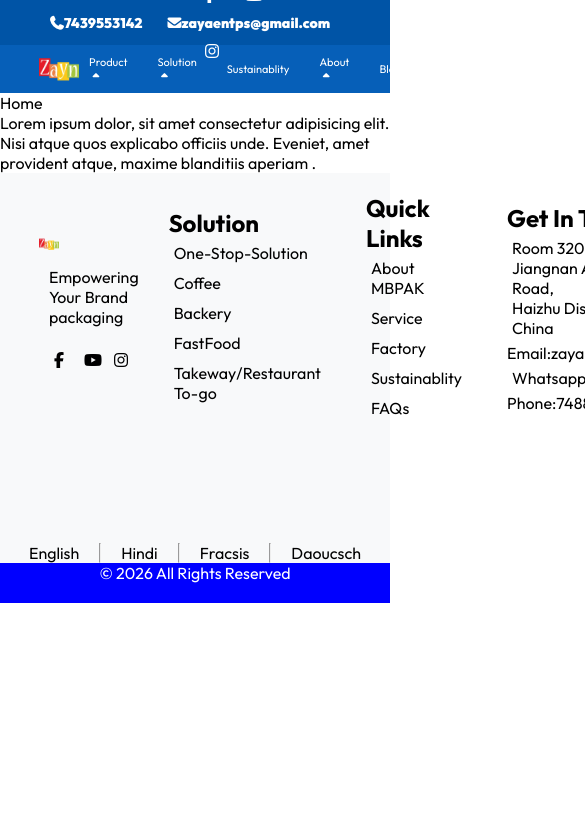
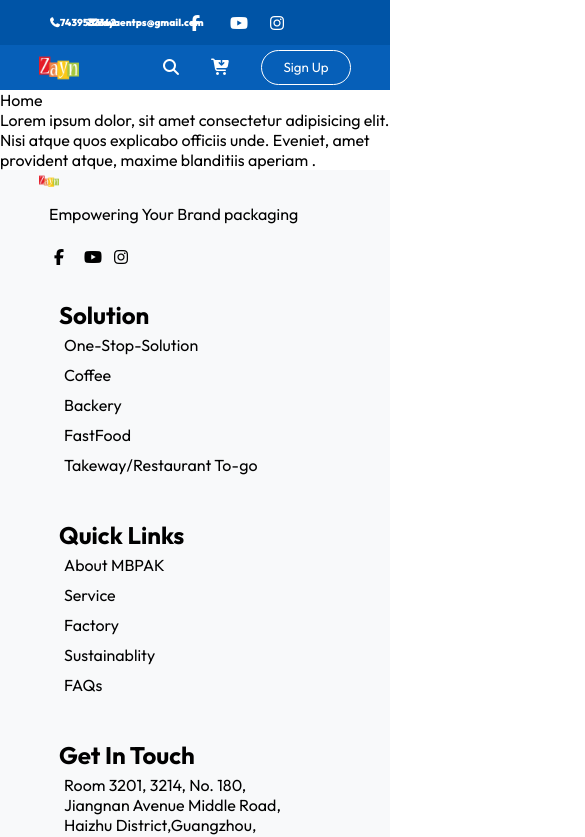
Before and after one commit to Mdd-sheikh/zayanpacking, a React (Vite) app in the folder frontend/zayanpack/: page / in a window 390 px wide. Shown: the top 837 px of the page, 585 px wide, since content can reach past the window. Built offline with nearby package versions, Linux system fonts and the light colour scheme; a web font is replaced by a local one.

Commit message:
fix line endings

```diff
--- a/frontend/zayanpack/src/components/footer/Footer.css
+++ b/frontend/zayanpack/src/components/footer/Footer.css
@@ -1,5 +1,5 @@
 .footer{
-    font-family: "poppins hosted"sans-serif;
+    font-family: "Outfit" sans-serif;
     background-color: rgb(248, 249, 250);
 
 }
@@ -52,3 +52,13 @@
     text-align: center;
     cursor: pointer;
 }
+
+@media (max-width:450px) {
+
+    .footer-container{
+        flex-wrap: wrap;
+    }
+    .right-footer-container{
+        flex-wrap: wrap;
+    }
+}
--- a/frontend/zayanpack/src/components/navbar/Navbar.css
+++ b/frontend/zayanpack/src/components/navbar/Navbar.css
@@ -1,5 +1,6 @@
 .navbar {
     width: 100%;
+    font-family: "Outfit" sans-serif;
 }
 
 .container-one {
@@ -15,7 +16,7 @@
 .left-nav-container header {
     display: flex;
     gap: 100px;
-    font-size: max(1.1vw, 14px);
+    font-size: max(1.1vw, 10px);
     color: white;
     font-weight: 100;
     margin-left: 50px;
@@ -89,3 +90,17 @@
     color: black;
     cursor: pointer;
 }
+
+@media (max-width:450px) {
+
+    .container-one{
+        gap: 50px;
+    }
+    .left-nav-container header{
+        gap: 25px;
+    }
+
+    .middle-nav-container-two{
+        display: none;
+    }
+}
--- a/frontend/zayanpack/src/components/navbar/Navbar.jsx
+++ b/frontend/zayanpack/src/components/navbar/Navbar.jsx
@@ -2,9 +2,9 @@ import React, { useEffect, useState } from 'react'
 import './Navbar.css'
 import logo from '../../assets/nav-logo.webp'
 
-const Navbar = ({setShowPopup }) => {
+const Navbar = ({ setShowPopup }) => {
 
-    const [navbar,setNavbar] = useState("navbar")
+    const [navbar, setNavbar] = useState("navbar")
 
     const NavbarHandler = () => {
         const navbar = document.getElementById("navbar")
@@ -54,12 +54,11 @@ const Navbar = ({setShowPopup }) => {
                             <img src={logo} alt="" />
                         </div>
                         <div className="middle-nav-container-two">
-                            <div onClick={()=>setNavbar("product")} className={`product ${navbar=="product"?"active":<></>}`}>Product  <i class="fa-solid fa-caret-up"></i></div>
-                            <div onClick={()=>setNavbar("solution")} className={`solution ${navbar=="solution"?"active":<></>}`}>Solution<i class="fa-solid fa-caret-up"></i></div>
-                            <div onClick={()=>setNavbar("sustainablity")} className={`sustainablity ${navbar=="sustainablity"?"active":<></>}`}>Sustainablity  </div>
-                            <div onClick={()=>setNavbar("about")} className={`about ${navbar=="about"?"active":<></>}`}>About <i class="fa-solid fa-caret-up"></i></div>
-                            <div onClick={()=>setNavbar("blog")} className={`blog${navbar=="blog"?"active":<></>}`} >Blog </div>
-                            <div onClick={()=>setNavbar("contact")} className={`contact${navbar=="contact"?"active":<></>}`}>Contact </div>
+                            <div onClick={() => setNavbar("product")} className={`product ${navbar == "product" ? "active" : <></>}`}>Product  <i class="fa-solid fa-caret-up"></i></div>
+                            <div onClick={() => setNavbar("solution")} className={`solution ${navbar == "solution" ? "active" : <></>}`}>Solution<i class="fa-solid fa-caret-up"></i></div>
+                            <div onClick={() => setNavbar("sustainablity")} className={`sustainablity ${navbar == "sustainablity" ? "active" : <></>}`}>Sustainablity  </div>
+                            <div onClick={() => setNavbar("about")} className={`about ${navbar == "about" ? "active" : <></>}`}>About <i class="fa-solid fa-caret-up"></i></div>
+                            <div onClick={() => setNavbar("contact")} className={`contact${navbar == "contact" ? "active" : <></>}`}>Contact </div>
                         </div>
                         <div className="right-nav-container-two">
                             <div className="search-icon"><i class="fa-solid fa-magnifying-glass"></i></div>
```
